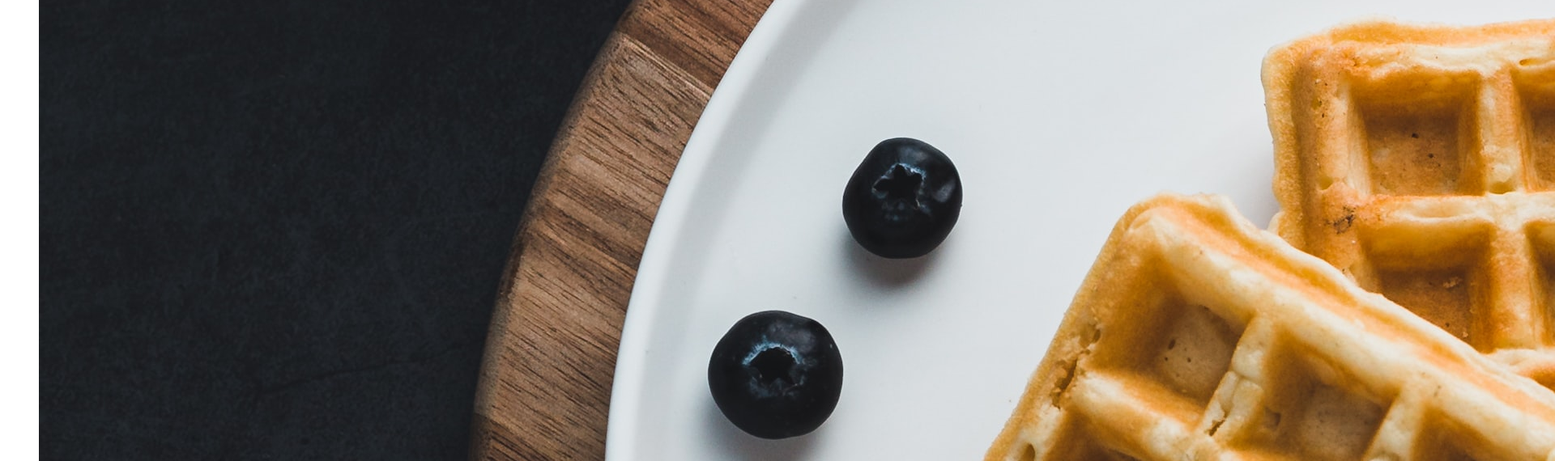
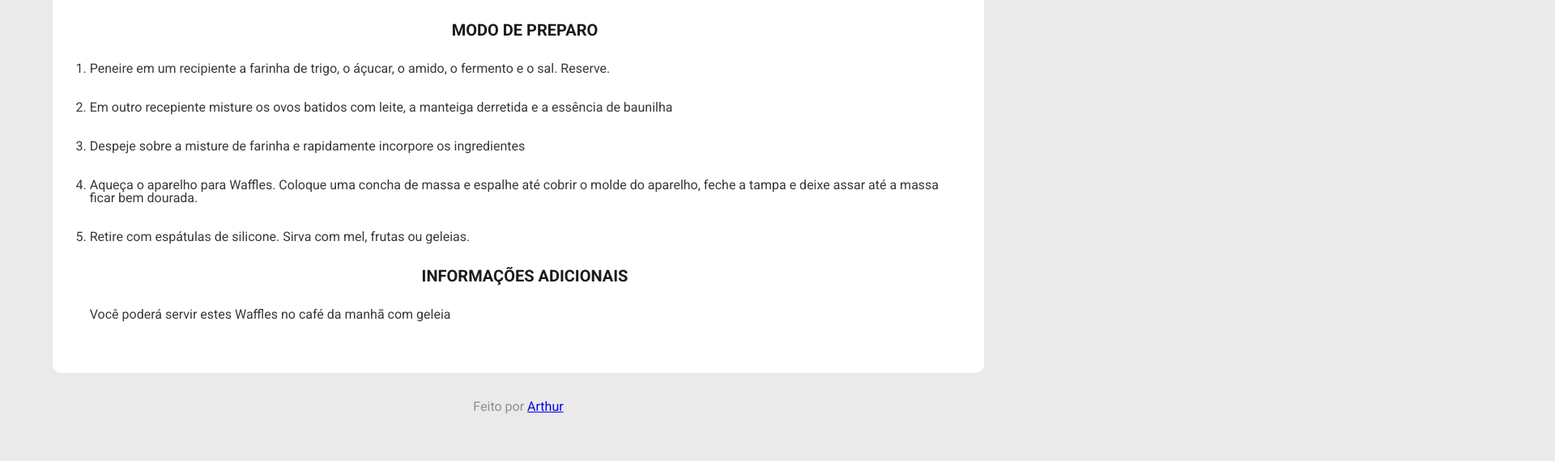
Before and after one commit to Th-uro/waffle-recipe-rocketseat, a plain HTML site: page index.html in a window 1280 px wide. Shown: the part 966-1536 px from the top of the page at 81% size, 1920 px wide, since content can reach past the window. Drawn offline with Linux system fonts and the light colour scheme.

Commit message:
MAIN-002: Estilização da página através do CSS

```diff
--- a/index.html
+++ b/index.html
@@ -9,30 +9,31 @@
     <title>Receita de Waffle</title>
 
     <!-- STYLES CSS -->
+    <link rel="stylesheet" href="style.css" />
 
     <!-- FONTS -->
-    <!--/FONTS-->
+    <link rel="preconnect" href="https://fonts.googleapis.com" />
+    <link rel="preconnect" href="https://fonts.gstatic.com" crossorigin />
+    <link
+      href="https://fonts.googleapis.com/css2?family=Roboto:wght@400;700&display=swap"
+      rel="stylesheet"
+    />
   </head>
-  <!--/PAGE INFO-->
 
   <body>
+    <article id="recipe">
       <header>
-      <h1 class="waffle">Waffles Clássico</h1>
+        <h1 class="waffle">Waffle Clássico</h1>
       </header>
-
       <!-- MAIN -->
       <main>
         <figure>
-        <img
-          src="/imagens/waffle.jpg"
-          alt="Texto descritivo da imagem"
-        />
+          <img src="/imagens/waffle.jpg" alt="Texto descritivo da imagem" />
           <figcaption>Receita de Waffles Clássico</figcaption>
         </figure>
-
         <!-- INGREDIENTES -->
         <div class="ingredientes">
-        <h2>ingredientes</h2>
+          <h2>Ingredientes</h2>
           <ul>
             <li>2 xícaras (chá) de farinha de trigo</li>
             <li>2 colheres (sopa) de açúcar</li>
@@ -45,27 +46,43 @@
             <li>1 colher (sopa) de essência de baunilha</li>
           </ul>
         </div>
-
         <!-- MODO DE PREPARO -->
         <div class="preparo">
           <h2>Modo de preparo</h2>
           <ol>
-          <li>Peneire em um recipiente a farinha de trigo, o áçucar, o amido, o fermento e o sal. Reserve.</li>
-          <li>Em outro recepiente misture os ovos batidos com leite, a manteiga derretida e a essência de baunilha</li>
-          <li>Despeje sobre a misture de farinha e rapidamente incorpore os ingredientes</li>
-          <li>Aqueça o aparelho para Waffles. Coloque uma concha de massa e espalhe até cobrir o molde do aparelho, feche a tampa e deixe assar até a massa ficar bem dourada.</li>
-          <li>Retire com espátulas de silicone. Sirva com mel, frutas ou geleias.</li>
+            <li>
+              Peneire em um recipiente a farinha de trigo, o áçucar, o amido, o
+              fermento e o sal. Reserve.
+            </li>
+            <li>
+              Em outro recepiente misture os ovos batidos com leite, a manteiga
+              derretida e a essência de baunilha
+            </li>
+            <li>
+              Despeje sobre a misture de farinha e rapidamente incorpore os
+              ingredientes
+            </li>
+            <li>
+              Aqueça o aparelho para Waffles. Coloque uma concha de massa e
+              espalhe até cobrir o molde do aparelho, feche a tampa e deixe
+              assar até a massa ficar bem dourada.
+            </li>
+            <li>
+              Retire com espátulas de silicone. Sirva com mel, frutas ou
+              geleias.
+            </li>
           </ol>
         </div>
-
         <!-- INFORMAÇÕES ADICIONAIS -->
         <div class="informacoes">
+          <h2>Informações Adicionais</h2>
           <p>Você poderá servir estes Waffles no café da manhã com geleia</p>
         </div>
       </main>
+    </article>
     <footer>
       <p>
-        Feito com amor por
+        Feito por
         <a href="https://github.com/Th-uro">Arthur</a>
       </p>
     </footer>
--- /dev/null
+++ b/style.css
@@ -0,0 +1,79 @@
+/*==== ROOT ====*/
+*{
+  margin: 0 auto;
+  padding: 0;
+  box-sizing: border-box;
+  font-family: 'Roboto', sans-serif;
+}
+
+h1, h2{
+  color: #1B1B1B;
+  text-align: center;
+  font-size: 1.25rem;
+  margin-bottom: 2rem;
+  text-transform: uppercase;
+}
+
+h1{
+  font-size: 1.8rem;
+}
+
+h2{
+  margin-top: 2rem;
+}
+
+li {
+  margin-bottom: 2rem;
+}
+
+
+/*========== BODY ========*/
+body{
+  background: #EAEAEA;
+  font-family: 'Roboto', sans-serif;
+  padding: 5rem 0;
+}
+
+
+/*======== RECIPE =====*/
+#recipe{
+  padding: 4rem 1.860rem;
+  max-width: 1150px;
+  border-radius: 0.62rem;
+  background: #FFFFFF;
+}
+
+img {
+  width: 100%;
+  height: 15.6rem;
+  object-fit: cover;
+  border-radius: 0.62rem;
+  margin-bottom: 0.31rem;
+}
+
+figcaption{
+  text-align: right;
+  font-size: 12px;
+  color: #8f8f8f;
+}
+
+.ingredientes,
+.preparo,
+.informacoes {
+  margin-left: 1rem;
+  color: #39393A;
+  line-height: 1rem;
+}
+
+/*======== FOOTER =====*/
+footer{
+  text-align: center;
+  color: #8F8F8F;
+  margin-top: 2rem;
+}
+
+@media(max-width: 1200px){
+  body{
+    padding: 5rem 1rem ;
+  }
+}
```
Lines whose indentation alone changed are shown as unchanged.
